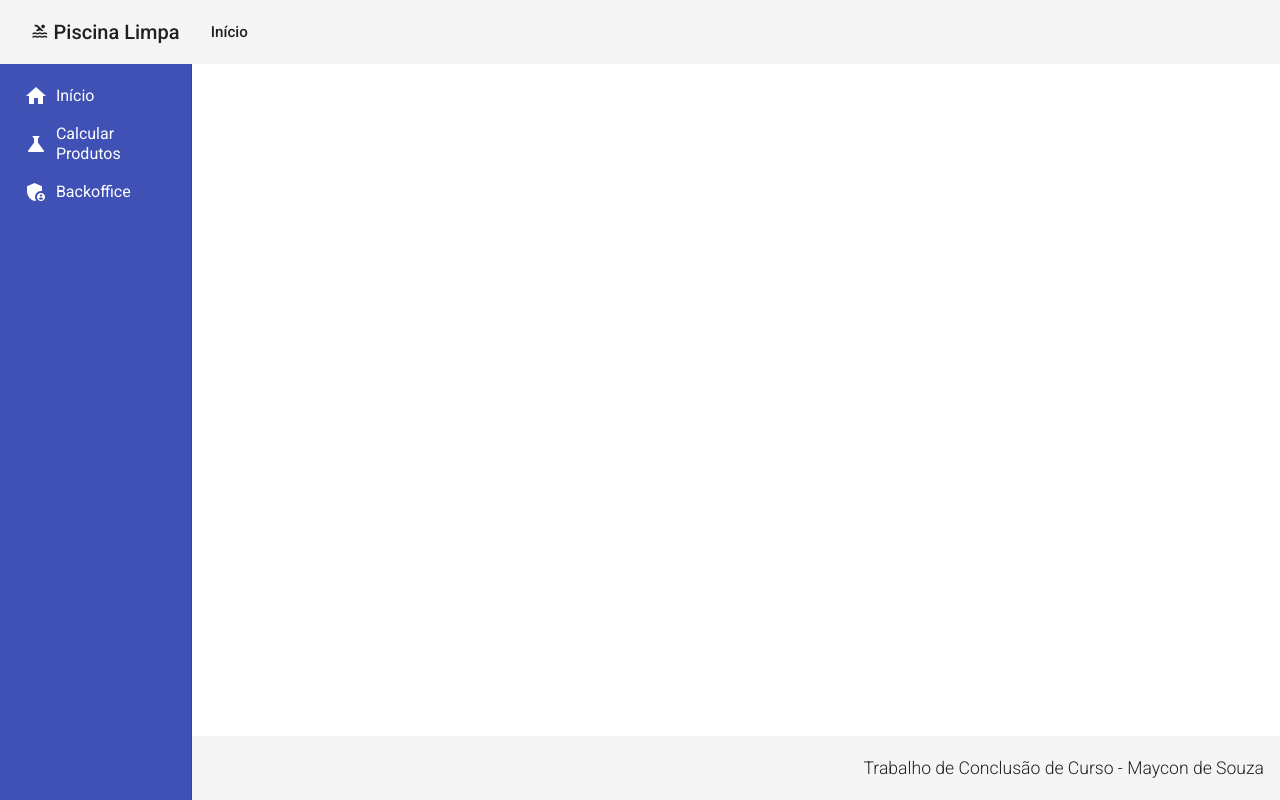
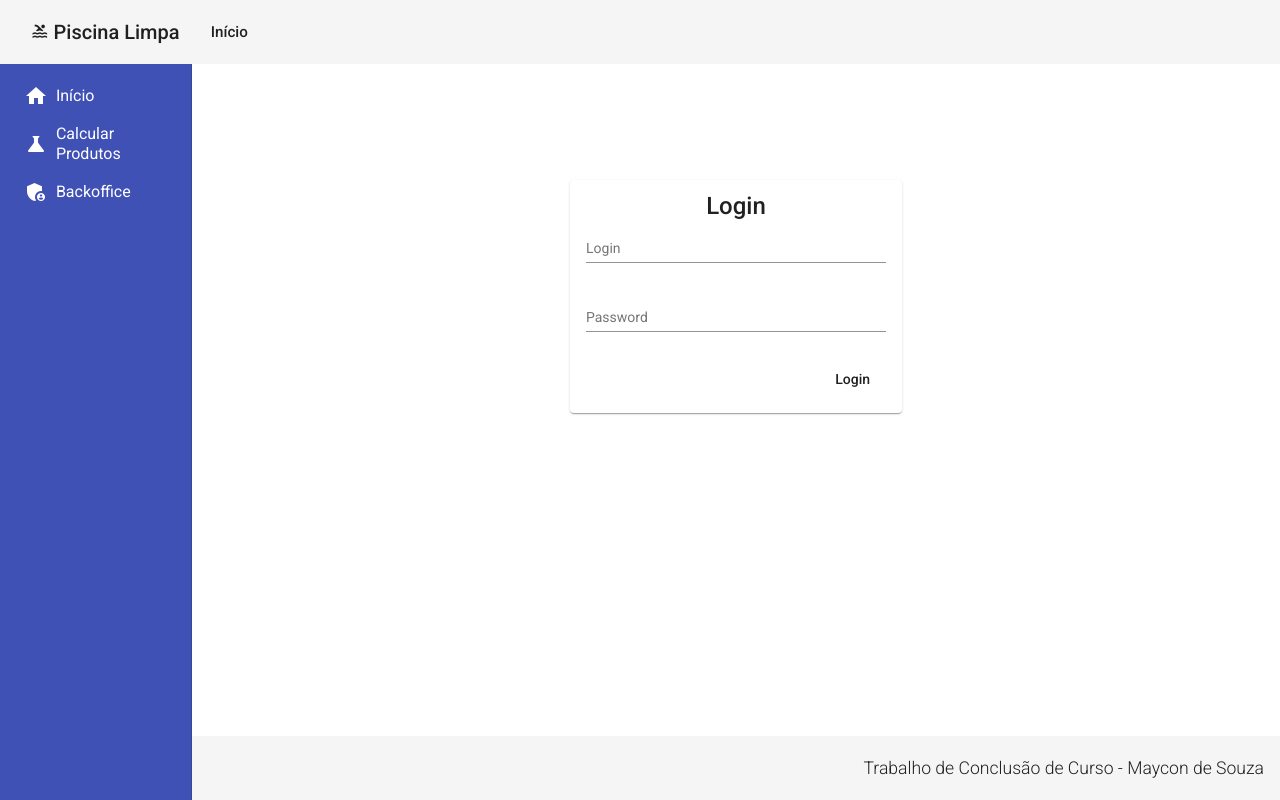
Before and after one commit to mayconb2/piscinalimpa-front, an Angular app: page /login in a window 1280 px wide. Before the commit this address led to /. Built offline with nearby package versions, Linux system fonts and the light colour scheme.

Commit message:
Starting login component

```diff
--- a/src/app/app-routing.module.ts
+++ b/src/app/app-routing.module.ts
@@ -4,6 +4,7 @@ import { Routes, RouterModule } from '@angular/router';
 import { HomeComponent } from './components/views/home/home.component';
 import { CalculationFormComponent } from './components/views/calculation-form/calculation-form.component';
 import { CalculationResultComponent } from './components/views/calculation-result/calculation-result.component';
+import { LoginComponent } from './components/views/login/login.component';
 
 const routes: Routes = [
   {
@@ -17,6 +18,10 @@ const routes: Routes = [
   {
     path:"calculation-result",
     component: CalculationResultComponent
+  },
+  {
+    path:"login",
+    component: LoginComponent
   }
 ];
 
--- a/src/app/app.module.ts
+++ b/src/app/app.module.ts
@@ -25,6 +25,7 @@ import { MatFormFieldModule } from '@angular/material/form-field';
 import { MatInputModule } from '@angular/material/input';
 import { MatSelectModule } from '@angular/material/select';
 import { MatDialogModule } from '@angular/material/dialog';
+import { LoginComponent } from './components/views/login/login.component';
 
 
 
@@ -37,7 +38,8 @@ import { MatDialogModule } from '@angular/material/dialog';
     NavComponent,
     HomeComponent,
     CalculationFormComponent,
-    CalculationResultComponent
+    CalculationResultComponent,
+    LoginComponent
   ],
   imports: [
     BrowserModule,
--- /dev/null
+++ b/src/app/common/auth/auth.service.ts
@@ -0,0 +1,16 @@
+import { HttpClient, HttpHeaders } from '@angular/common/http';
+import { Injectable } from '@angular/core';
+import { Common } from '../common';
+
+@Injectable({
+  providedIn: 'root'
+})
+
+export class AuthService {
+
+  constructor(private http: HttpClient) { }
+
+  authenticate(login: string, password: string) {
+    return this.http.post(Common.BASE_URL + '/login', {login, password},  { responseType: 'text' });
+  }
+}
--- a/src/app/components/common/common.ts
+++ b/src/app/common/common.ts
@@ -4,7 +4,7 @@
 // }
 
 export const Common = Object.freeze({
-  BASE_URL : 'https://piscinalimpa-back.herokuapp.com',
-  // BASE_URL : 'http://localhost:8080',
+  // BASE_URL : 'https://piscinalimpa-back.herokuapp.com',
+  BASE_URL : 'http://localhost:8080',
   JWT : 'Bearer eyJ0eXAiOiJKV1QiLCJhbGciOiJIUzUxMiJ9.eyJzdWIiOiJtYXljb25iMiIsImV4cCI6MTY0Njg5MjQwNX0.fgESQEMoqeXmmedICVQCi3RBwrRRUnql9henY2kQ8QwzOAmYErz0Q67sAl-gyedtmy6g1dQ7w80NybhuuYaMZA'
 });
--- a/src/app/components/model/calculationForm/calculation-form.service.ts
+++ b/src/app/components/model/calculationForm/calculation-form.service.ts
@@ -1,7 +1,7 @@
 import { Injectable } from '@angular/core';
 import { HttpClient, HttpHeaders } from '@angular/common/http';
 import { ApplicationForm } from './applicationForm';
-import { Common } from '../../common/common';
+import { Common } from '../../../common/common';
 import { Observable } from 'rxjs';
 import { ApplicationSuggestions } from './applicationSuggestions';
 import { Calculation } from './calculation';
--- a/src/app/components/model/product/product.service.ts
+++ b/src/app/components/model/product/product.service.ts
@@ -1,7 +1,7 @@
 import { Injectable } from '@angular/core';
 import { MatSnackBar } from '@angular/material/snack-bar';
 import { HttpClient, HttpHeaders } from '@angular/common/http';
-import { Common } from '../../common/common';
+import { Common } from '../../../common/common';
 import { Product } from './product';
 import { Observable } from 'rxjs';
 
--- a/src/app/components/template/nav/nav.component.html
+++ b/src/app/components/template/nav/nav.component.html
@@ -12,7 +12,7 @@
         </i>
         Calcular Produtos
       </a>
-      <a mat-list-item>
+      <a mat-list-item routerLink="/login">
         <i class="material-icons">admin_panel_settings
         </i>
         Backoffice
--- /dev/null
+++ b/src/app/components/views/login/login.component.css
@@ -0,0 +1,28 @@
+:host {
+  display: flex;
+  justify-content: center;
+  margin: 100px 0px;
+}
+
+.mat-form-field {
+  width: 100%;
+  min-width: 300px;
+}
+
+mat-card-title,
+mat-card-content {
+  display: flex;
+  justify-content: center;
+}
+
+.error {
+  padding: 16px;
+  width: 300px;
+  color: white;
+  background-color: red;
+}
+
+.button {
+  display: flex;
+  justify-content: flex-end;
+}
--- /dev/null
+++ b/src/app/components/views/login/login.component.html
@@ -0,0 +1,23 @@
+<mat-card>
+  <mat-card-title>Login</mat-card-title>
+<mat-card-content>
+<form [formGroup]="form" (ngSubmit)="submit()">
+<p>
+  <mat-form-field>
+    <input type="text" matInput placeholder="Login" formControlName="login">
+  </mat-form-field>
+</p>
+
+<p>
+  <mat-form-field>
+    <input type="password" matInput placeholder="Password" formControlName="password">
+  </mat-form-field>
+</p>
+
+<div class="button">
+  <button type="submit" mat-button>Login</button>
+</div>
+
+</form>
+</mat-card-content>
+</mat-card>
--- /dev/null
+++ b/src/app/components/views/login/login.component.ts
@@ -0,0 +1,36 @@
+import { Component, OnInit } from '@angular/core';
+import { FormGroup, FormControl } from '@angular/forms';
+import { AuthService } from 'src/app/common/auth/auth.service';
+
+@Component({
+  selector: 'app-login',
+  templateUrl: './login.component.html',
+  styleUrls: ['./login.component.css']
+})
+export class LoginComponent implements OnInit {
+
+  constructor(private auth: AuthService) { }
+
+  ngOnInit(): void {
+
+  }
+  form: FormGroup = new FormGroup({
+    login: new FormControl(''),
+    password: new FormControl(''),
+  });
+
+  submit() {
+    this.login('mayconb2', '123456')
+  }
+
+  login(login: string, password: string) {
+    this.auth.authenticate(login, password)
+    .subscribe(xunda => {
+      console.log(xunda)
+    }, err => {
+      console.log(err);
+      this.form.reset();
+    });
+  }
+
+}
```
